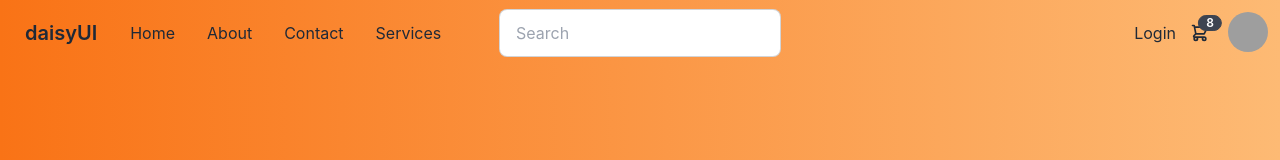
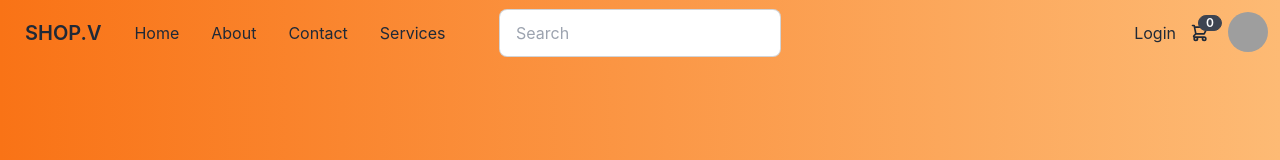
Before and after one commit to nahidsultan19/shop-ecommerce-client, a React (Create React App) app: page / in a window 1280 px wide. Shown: the top 160 px of the page. Built offline with nearby package versions, Linux system fonts and the light colour scheme; grey boxes are pictures that could not be loaded.

Commit message:
added context api for cart item

```diff
--- a/package.json
+++ b/package.json
@@ -6,12 +6,14 @@
     "@testing-library/jest-dom": "^5.16.4",
     "@testing-library/react": "^13.3.0",
     "@testing-library/user-event": "^13.5.0",
+    "aos": "^2.3.4",
     "daisyui": "^2.15.2",
     "react": "^18.1.0",
     "react-dom": "^18.1.0",
     "react-icons": "^4.4.0",
     "react-router-dom": "^6.3.0",
     "react-scripts": "5.0.1",
+    "react-toastify": "^9.0.5",
     "web-vitals": "^2.1.4"
   },
   "scripts": {
--- a/src/App.js
+++ b/src/App.js
@@ -1,11 +1,19 @@
+import { useEffect } from 'react';
 import { Route, Routes } from 'react-router-dom';
 import './App.css';
-import Footer from './Components/Home/Footer';
+import CartContext from './Components/Home/CartContext';
 import Home from './Components/Home/Home';
+import Footer from './Shared/Footer';
 import Header from './Shared/Header';
 
+import { ToastContainer } from 'react-toastify';
+import 'react-toastify/dist/ReactToastify.css';
+
+
 function App() {
+
   return (
+    <CartContext>
       <div>
         <Header />
         <Routes>
@@ -13,7 +21,9 @@ function App() {
           <Route path='/home' element={<Home />} />
         </Routes>
         <Footer />
+        <ToastContainer />
       </div>
+    </CartContext>
   );
 }
 
--- /dev/null
+++ b/src/Components/Home/CartContext.js
@@ -0,0 +1,15 @@
+import React from 'react';
+import { useState } from 'react';
+
+export const ContextProvider = React.createContext();
+
+const CartContext = (props) => {
+    const [cart, setCart] = useState([])
+    return (
+        <ContextProvider.Provider value={[cart, setCart]}>
+            {props.children}
+        </ContextProvider.Provider>
+    );
+};
+
+export default CartContext;
--- a/src/Components/Home/Discount.js
+++ b/src/Components/Home/Discount.js
@@ -5,8 +5,8 @@ const Discount = () => {
     return (
         <div class="hero py-10 bg-base-200">
             <div class="hero-content flex-col lg:flex-row-reverse justify-between">
-                <img src={petFood} class="lg:max-w-lg rounded-lg" />
-                <div className='px-3 sm:flex-shrink-0'>
+                <img data-aos="zoom-in-up" data-aos-offset="200" data-aos-delay="300" data-aos-duration="3000" src={petFood} class="lg:max-w-lg rounded-lg" />
+                <div data-aos="flip-right" data-aos-offset="200" data-aos-delay="50" data-aos-duration="1000" className='px-3 sm:flex-shrink-0'>
                     <h1 class="text-5xl font-bold">Get 10% off</h1>
                     <h2 class="py-6 text-3xl">in Pet Foods.</h2>
                 </div>
--- a/src/Components/Home/Home.js
+++ b/src/Components/Home/Home.js
@@ -1,4 +1,4 @@
-import React from 'react';
+import React, { useEffect } from 'react';
 import Banner from './Banner';
 import BannerBottom from './BannerBottom';
 import ClientReviews from './ClientReviews';
@@ -7,8 +7,13 @@ import Discount from './Discount';
 import Products from './Products';
 import Shopping from './Shopping';
 import Subscribe from './Subscribe';
+import Aos from 'aos';
+import 'aos/dist/aos.css';
 
 const Home = () => {
+    useEffect(() => {
+        Aos.init()
+    }, [])
     return (
         <div>
             <Banner />
--- a/src/Components/Home/PopularProduct.js
+++ b/src/Components/Home/PopularProduct.js
@@ -1,6 +1,6 @@
 import React from 'react';
 
-const PopularProduct = ({ product }) => {
+const PopularProduct = ({ product, handleAddToCart }) => {
     const { title, price, img } = product;
     return (
         <div class="card max-w-md bg-base-100 shadow-xl">
@@ -11,7 +11,7 @@ const PopularProduct = ({ product }) => {
                 <h2 class="card-title">{title}</h2>
                 <p>${price}</p>
                 <div class="card-actions">
-                    <button class="btn btn-primary">Add To Cart</button>
+                    <button onClick={() => handleAddToCart(title)} class="btn btn-primary">Add To Cart</button>
                 </div>
                 <button class="btn btn-active btn-ghost">Details</button>
             </div>
--- a/src/Components/Home/Product.js
+++ b/src/Components/Home/Product.js
@@ -1,12 +1,12 @@
-import React from 'react';
-
+import React, { useEffect } from 'react';
 
 
 const Product = ({ product }) => {
     const { title, price, img } = product;
+
     return (
         <div className=''>
-            <div class="card max-w-md bg-base-100 shadow-xl">
+            <div data-aos="fade-up" data-aos-offset="200" data-aos-duration="3000" class="card max-w-md bg-base-100 shadow-xl">
                 <figure class="px-10 pt-10">
                     <img src={img} alt="Shoes" class="rounded-xl bg-base-200 w-48 h-48 p-2" />
                 </figure>
--- a/src/Components/Home/Products.js
+++ b/src/Components/Home/Products.js
@@ -1,8 +1,12 @@
 import React, { useEffect, useState } from 'react';
+import { useContext } from 'react';
+import { ContextProvider } from './CartContext';
 import PopularProduct from './PopularProduct';
 import Product from './Product';
+import { toast } from 'react-toastify';
 
 const Products = () => {
+    const [cart, setCart] = useContext(ContextProvider);
     const [products, setProducts] = useState([]);
     const newProduct = products.slice(0, 8);
     const popularProduct = products.slice(7, 11);
@@ -11,6 +15,15 @@ const Products = () => {
             .then(res => res.json())
             .then(data => setProducts(data))
     }, [])
+
+
+    const handleAddToCart = (selectedItem) => {
+        console.log('product', selectedItem);
+        const newCart = [...cart, selectedItem];
+        setCart(newCart);
+        toast('Item successfully added')
+    }
+
     return (
         <div className='bg-red-50'>
             <h2 className='text-center text-3xl font-bold py-12'>New Products</h2>
@@ -20,7 +33,7 @@ const Products = () => {
             <h2 className='py-10 px-10 flex justify-end'>View All</h2>
             <h2 className='text-center text-3xl font-bold my-12'>Popular Products</h2>
             <div className='grid grid-cols-1 md:grid-cols-4 gap-4 px-10'>
-                {popularProduct.map(product => <PopularProduct product={product}></PopularProduct>)}
+                {popularProduct.map(product => <PopularProduct product={product} handleAddToCart={handleAddToCart}></PopularProduct>)}
             </div>
             <h2 className='py-10 px-10 flex justify-end'>View All</h2>
         </div>
--- a/src/Components/Home/Shopping.js
+++ b/src/Components/Home/Shopping.js
@@ -9,7 +9,9 @@ const Shopping = () => {
     return (
         <div class="hero min-h-screen bg-base-100">
             <div class="hero-content flex-col lg:flex-row-reverse">
-                <img src={shop} class="lg:max-w-lg rounded-lg" />
+                <div data-aos="fade-up" data-aos-offset="200" data-aos-duration="3000">
+                    <img src={shop} class="lg:max-w-lg rounded-lg" />
+                </div>
                 <div className='lg:p-16'>
                     <h1 class="lg:text-5xl font-bold text-[#EF6931] lg:text-left text-center">WHY SHOP WITH US?</h1>
                     <div className='safe-food mt-10 flex items-center'>
--- a/src/Shared/Header.js
+++ b/src/Shared/Header.js
@@ -1,7 +1,10 @@
 import React from 'react';
+import { useContext } from 'react';
 import { Link } from 'react-router-dom';
+import { ContextProvider } from '../Components/Home/CartContext';
 
 const Header = () => {
+    const [cart, setCart] = useContext(ContextProvider)
     const menu = <>
         <li><Link to='/'>Home</Link></li>
         <li><Link to='/about'>About</Link></li>
@@ -22,7 +25,7 @@ const Header = () => {
                     </ul>
 
                 </div>
-                <a className="btn btn-ghost normal-case text-xl">daisyUI</a>
+                <a className="btn btn-ghost normal-case text-xl">SHOP.V</a>
                 <div className='hidden lg:flex'>
                     <ul className="menu menu-horizontal p-0">
                         {menu}
@@ -40,12 +43,12 @@ const Header = () => {
                     <label tabIndex="1" className="btn btn-ghost btn-circle">
                         <div className="indicator">
                             <svg xmlns="http://www.w3.org/2000/svg" className="h-5 w-5" fill="none" viewBox="0 0 24 24" stroke="currentColor"><path stroke-linecap="round" stroke-linejoin="round" stroke-width="2" d="M3 3h2l.4 2M7 13h10l4-8H5.4M7 13L5.4 5M7 13l-2.293 2.293c-.63.63-.184 1.707.707 1.707H17m0 0a2 2 0 100 4 2 2 0 000-4zm-8 2a2 2 0 11-4 0 2 2 0 014 0z" /></svg>
-                            <span className="badge badge-sm indicator-item">8</span>
+                            <span className="badge badge-sm indicator-item">{cart.length}</span>
                         </div>
                     </label>
                     <div tabIndex="2" className="mt-3 card card-compact dropdown-content w-52 bg-base-100 shadow">
                         <div className="card-body">
-                            <span className="font-bold text-lg">8 Items</span>
+                            <span className="font-bold text-lg">{cart.length} Items</span>
                             <span className="text-info">Subtotal: $999</span>
                             <div className="card-actions">
                                 <button className="btn btn-primary btn-block">View cart</button>
--- /dev/null
+++ b/src/Shared/Loading.js
@@ -0,0 +1,11 @@
+import React from 'react';
+
+const Loading = () => {
+    return (
+        <div class="flex items-center justify-center ">
+            <div class="w-16 h-16 border-b-2 border-gray-900 rounded-full animate-spin"></div>
+        </div>
+    );
+};
+
+export default Loading;
```
Also changed, not shown: src/Shared/Footer.js (renamed from src/Components/Home/Footer.js), 1 other file (tests, documents, lock files or other folders). Lines whose indentation alone changed are shown as unchanged.
